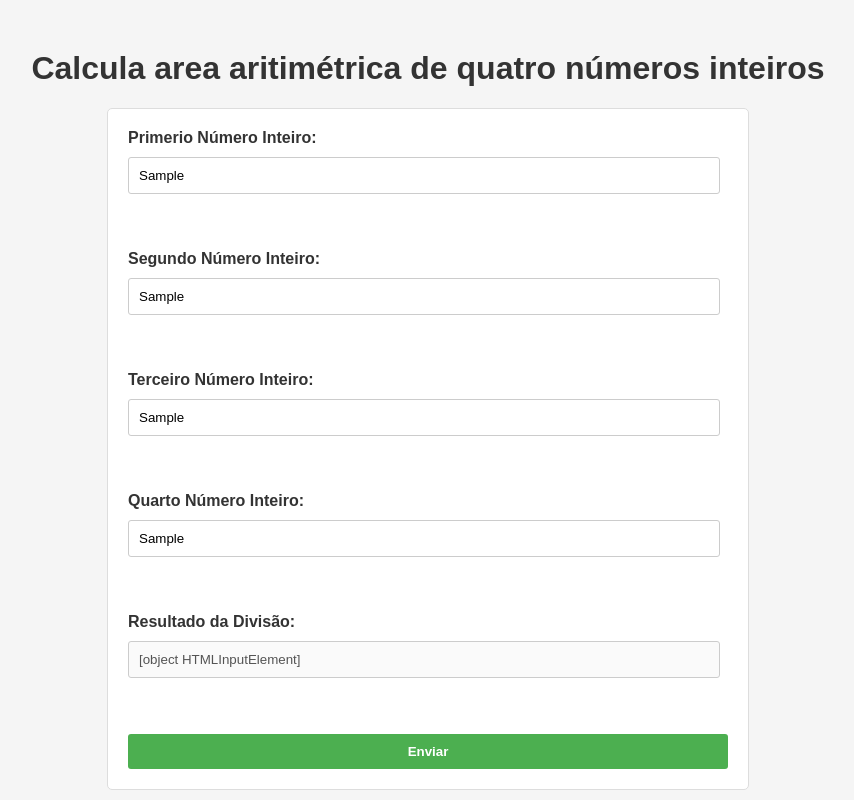
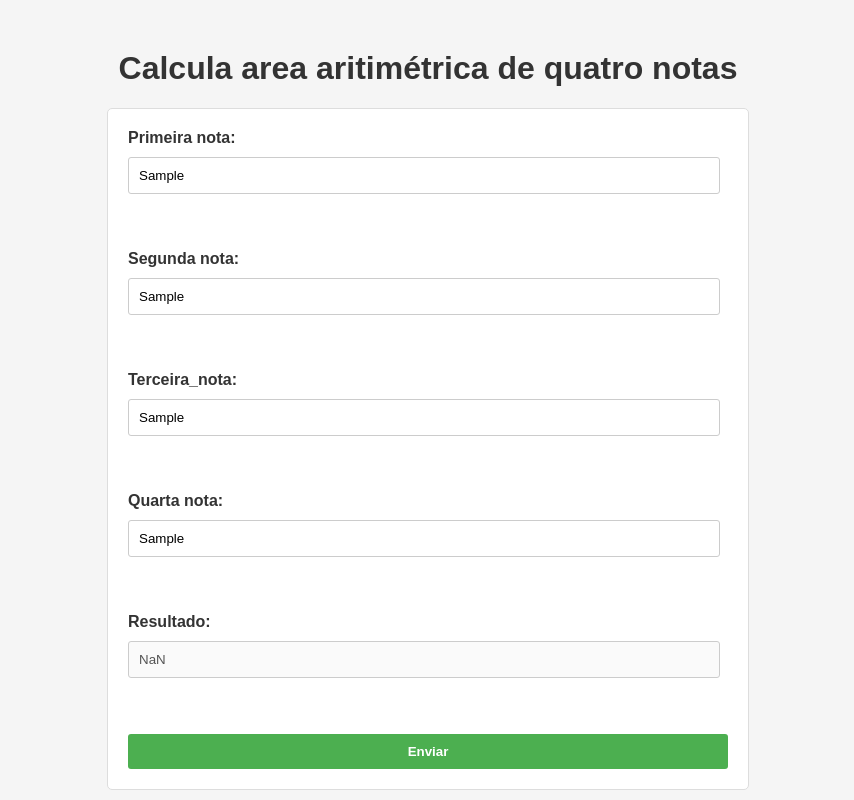
Before and after one commit to WILLYAN12345/projeto_willyan, a plain HTML site: page index.html in a window 1280 px wide. Both pictures are taken after typing "Sample", "Sample", "Sample", "Sample" into the empty fields and a click on the button "Enviar". Shown: the whole page, without its empty margins (212-1066 px from the left). Drawn offline with Linux system fonts and the light colour scheme.

Commit message:
Add files via upload

```diff
--- a/index.html
+++ b/index.html
@@ -7,21 +7,21 @@
 	<link rel="stylesheet" href="css/style.css">
 </head>
 <body>
-	<h1>Calcula area aritimétrica de quatro números inteiros</h1>
+	<h1>Calcula area aritimétrica de quatro notas</h1>
 	<form id="formulario">
-		<label for="primeiro_numero_inteiro">Primerio Número Inteiro:</label>
-		<input type="text" id="primeiro_numero_inteiro"><br>
+		<label for="primeira_nota">Primeira nota:</label>
+		<input type="text" id="primeira_nota"><br>
 		<br>
-		<label for="segundo_numero_inteiro">Segundo Número Inteiro:</label>
-		<input type="text" id="segundo_numero_inteiro"><br>
+		<label for="segunda_nota">Segunda nota:</label>
+		<input type="text" id="segunda_nota"><br>
 		<br>
-        <label for="terceiro_numero_inteiro">Terceiro Número Inteiro:</label>
-		<input type="text" id="terceiro_numero_inteiro"><br>
+        <label for="terceira_nota">Terceira_nota:</label>
+		<input type="text" id="terceira_nota"><br>
 		<br>
-        <label for="quarto_numero_inteiro">Quarto Número Inteiro:</label>
-		<input type="text" id="quarto_numero_inteiro"><br>
+        <label for="quarta_nota">Quarta nota:</label>
+		<input type="text" id="quarta_nota"><br>
 		<br>
-        <label for="resultado_divisao">Resultado da Divisão:</label>
+        <label for="resultado_divisao">Resultado:</label>
     	<input type="text" id="resultado_divisao" disabled><br>
 		<br>
 		<button type="submit" id="submit-btn">Enviar</button>
--- a/js/script.js
+++ b/js/script.js
@@ -13,24 +13,24 @@ function divisao() {
 
   //Captura o que está dentro do primeiro input no formulário
   //Number - Transforma o texto capturado em Numero
-  let primeiro_numero_inteiro = Number(document.getElementById("primeiro_numero_inteiro").value);
+  let primeira_nota = Number(document.getElementById("primeira_nota").value);
 
   //Captura o que está dentro do segundo input no formulário
   //Number - Transforma o texto capturado em Numero
-  let segundo_numero_inteiro = Number(document.getElementById("segundo_numero_inteiro").value);
+  let segunda_nota = Number(document.getElementById("segunda_nota").value);
 
    //Captura o que está dentro do terceiro input no formulário
   //Number - Transforma o texto capturado em Numero
-  let terceiro_numero_inteiro = Number(document.getElementById("terceiro_numero_inteiro").value);
+  let terceira_nota = Number(document.getElementById("terceira_nota").value);
 
    //Captura o que está dentro do quarto input no formulário
   //Number - Transforma o texto capturado em Numero
-  let quarto_numero_inteiro = Number(document.getElementById("quarto_numero_inteiro").value);
+  let quarta_nota = Number(document.getElementById("quarta_nota").value);
 
   //Realiza a divisao do valor que está na variável "primeiro_numero_inteiro" com o valor que está na
   //variável "segundo_numero_inteiro"
   //E a variável "resultado_divisao" recebe o valor da divisao
-  let resultado_soma = primeiro_numero_inteiro / segundo_numero_inteiro / terceiro_numero_inteiro / quarto_numero_inteiro;
+  let resultado_divisao = ( primeira_nota + segunda_nota + terceira_nota + quarta_nota ) / 4;
 
   //Aqui vai escrever no input "resultado_soma" o valor que está armazenado na variável "resultado_divisao"
   document.getElementById("resultado_divisao").value = resultado_divisao;
```
